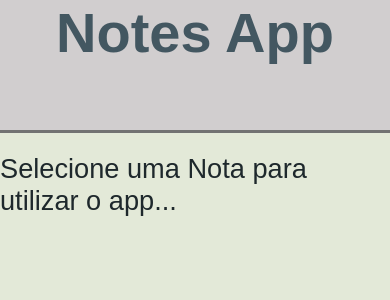
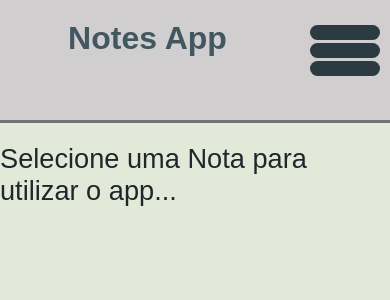
Before and after one commit to vitor-mat/Note-App---React, a React (Create React App) app: page / in a window 390 px wide. Shown: the top 300 px of the page. Built offline with nearby package versions, Linux system fonts and the light colour scheme; the HTML template or start-up script is replaced by a standard one.

Commit message:
titulo da nota esta responsivo

```diff
--- a/src/App.js
+++ b/src/App.js
@@ -64,7 +64,7 @@ function App() {
         return;
       }
 
-      if(e.target.value.length > 30){
+      if(e.target.value.length > 29){
         alert("Número máximo de caracteres atingido!")
         return;
       }
@@ -150,9 +150,9 @@ function App() {
   return (
     <div className="container">
       <div id="menu-hamburge">
-        <span></span>
-        <span></span>
-        <span></span>
+        <div className="burger"></div>
+        <div className="burger"></div>
+        <div className="burger"></div>
       </div>
       <aside>
         <div id="cabecalho-aside-div">
--- a/src/style.scss
+++ b/src/style.scss
@@ -106,22 +106,23 @@
 
         #title-note-div{
             width: 100%;
-            min-height: 80px;
+            min-height: 10px;
             display: grid;
             grid-template-columns: 1fr;
             grid-template-rows: 1fr;
             background-color: #d1cecf;
             border-bottom:  3px solid rgb(114, 114, 114);
+            padding: 10px;
 
             textarea{
-                min-height: 80px;
+                min-height: 100px;
                 display: block;
                 grid-column: 1;
                 grid-row: 1;
                 text-align: center;
                 border: none;
                 box-shadow: none;
-                font-size: 3.5rem;
+                font-size: 3rem;
                 resize: none;
                 color: #435761;
                 font-weight: bolder;
@@ -165,14 +166,29 @@
     }
 }
 
-@media(max-width: 730px){
+@media(max-width: 850px){
     .container{
         display: flex;
         flex-direction: column;
 
-        header{
+        #menu-hamburge{
+            display: flex;
+            flex-direction: column;
+            align-items: flex-end;
+            justify-content: center;
+            gap: 3px;
+            padding-right: 10px;
             width: 100%;
-            height: 90px;
+            height: 100px;
+            position: absolute;
+            top: 0;
+
+            .burger{
+                width: 70px;
+                height: 15px;
+                border-radius: 10px;
+                background: #2c3a41;
+            }
         }
 
         aside{
@@ -185,6 +201,11 @@
         main{
             width: 100%;
             flex: 1;
+
+            #title-note-div{
+                padding: 20px 100px 0 5px;
+            }
+
         }
 
         footer{
@@ -192,3 +213,64 @@
         }
     }
 }
+
+@media(max-width: 470px){
+    .container{
+        main{
+            #title-note-div{
+
+                textarea{
+                    font-size: 2.5rem;
+                }
+            }
+
+        }
+    }
+}
+
+@media(max-width: 400px){
+    .container{
+        main{
+            #title-note-div{
+
+                textarea{
+                    font-size: 2rem;
+                }
+            }
+
+        }
+    }
+}
+
+@media(max-width: 360px){
+    .container{
+
+
+        #menu-hamburge{
+
+            padding-right: 10px;
+
+            .burger{
+                width: 50px;
+                height: 10px;
+                border-radius: 10px;
+                background: #2c3a41;
+            }
+        }
+
+        main{
+
+
+            #title-note-div{
+                padding-top: 30px;
+                textarea{
+                    font-size: 1.5rem;
+                }            }
+
+        }
+
+        footer{
+            display: none;
+        }
+    }
+}
```
